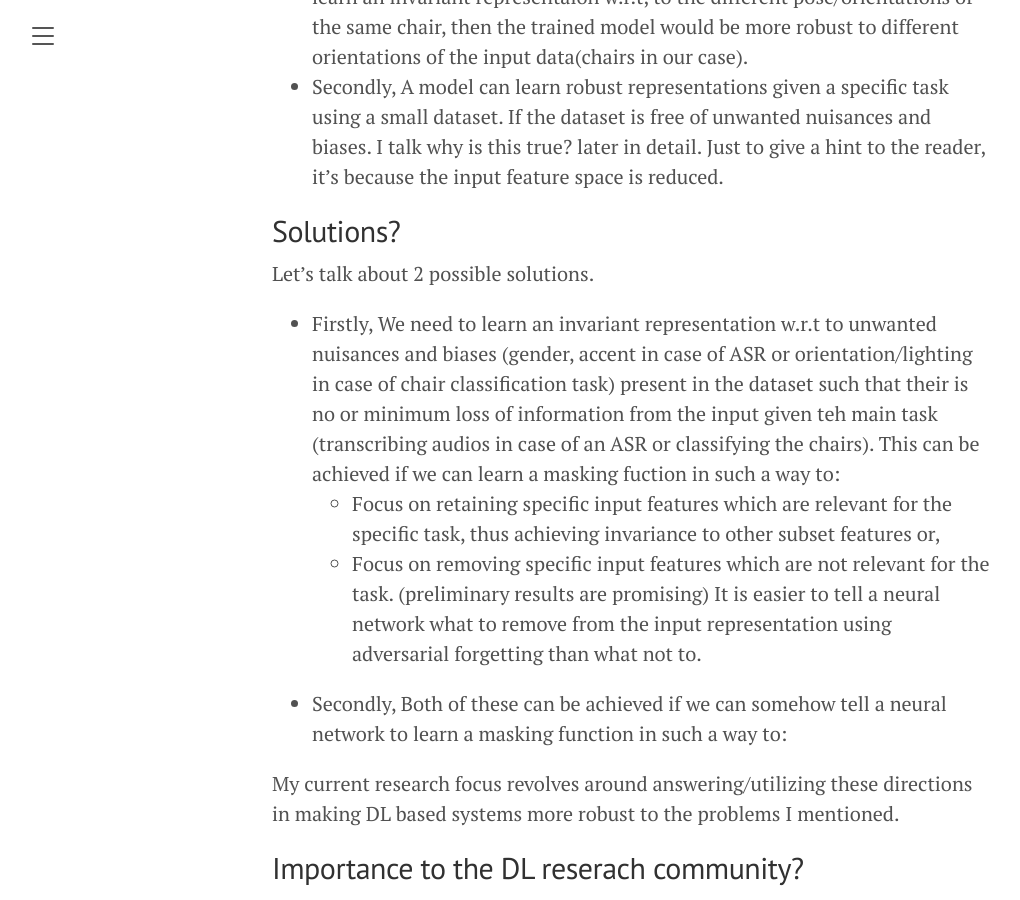
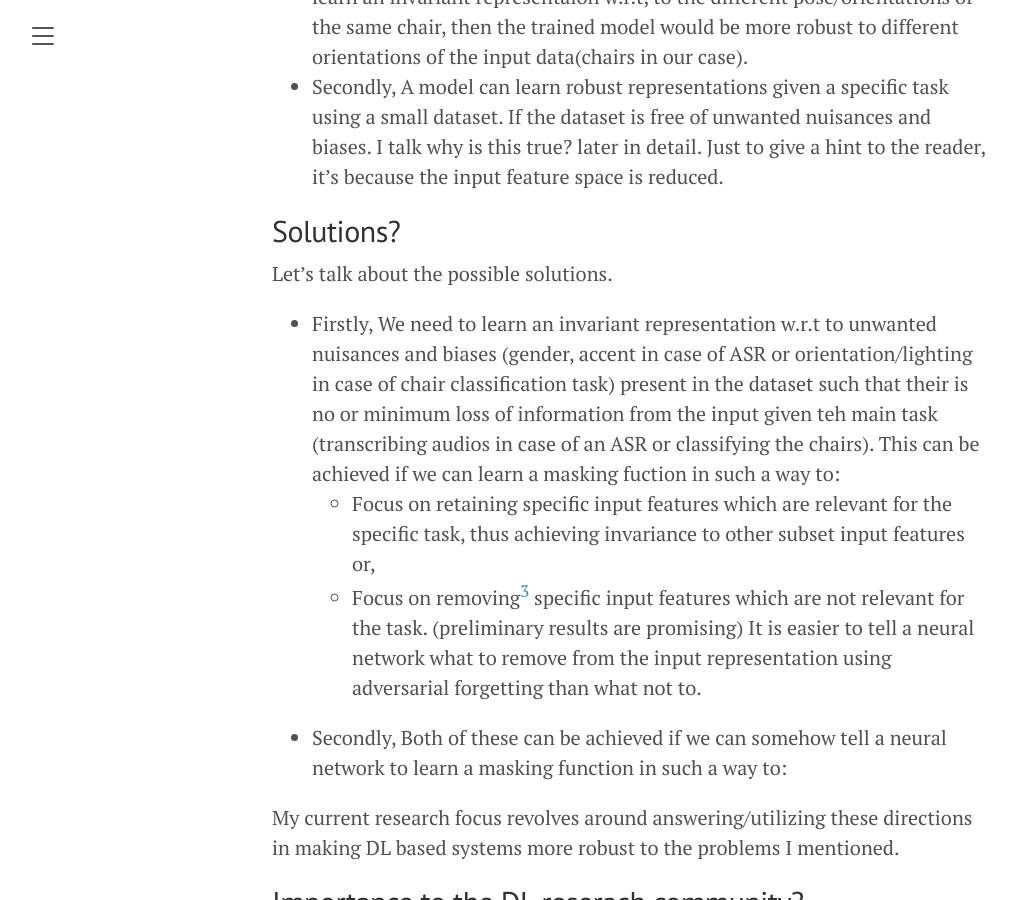
Before and after one commit to raotnameh/raotnameh.github.io, a Jekyll site: the page built from current_rf.md, in a window 1280 px wide and 900 px high, scrolled down 1639 px. Shown: the whole window, without its empty margins (8-1028 px from the left). Built offline with Jekyll 4.4.1, drawn with Linux system fonts in a browser that asks for light colours; some of the changed text lies outside the part shown.

Commit message:
It's just my website

```diff
--- a/current_rf.md
+++ b/current_rf.md
@@ -24,10 +24,10 @@ Let's elaborate these 2 statement, I just made.
 * Secondly, A model can learn robust representations given a specific task using a small dataset. If the dataset is free of unwanted nuisances and biases. I talk why is this true? later in detail. Just to give a hint to the reader, it's because the input feature space is reduced.
 
 ## Solutions?
-Let's talk about 2 possible solutions.
+Let's talk about the possible solutions.
 * Firstly, We need to learn an invariant representation w.r.t to unwanted nuisances and biases (gender, accent in case of ASR or orientation/lighting in case of chair classification task) present in the dataset such that their is no or minimum loss of information from the input given teh main task (transcribing audios in case of an ASR or classifying the chairs). This can be achieved if we can learn a masking fuction in such a way to:
-    * Focus on retaining specific input features which are relevant for the specific task, thus achieving invariance to other subset features or,
-    * Focus on removing specific input features which are not relevant for the task. (preliminary results are promising)
+    * Focus on retaining specific input features which are relevant for the specific task, thus achieving invariance to other subset input features or,
+    * Focus on removing[^ref1] specific input features which are not relevant for the task. (preliminary results are promising)
 It is easier to tell a neural network what to remove from the input representation using adversarial forgetting than what not to.
 
 * Secondly, Both of these can be achieved if we can somehow tell a neural network to learn a masking function in such a way to:
```
